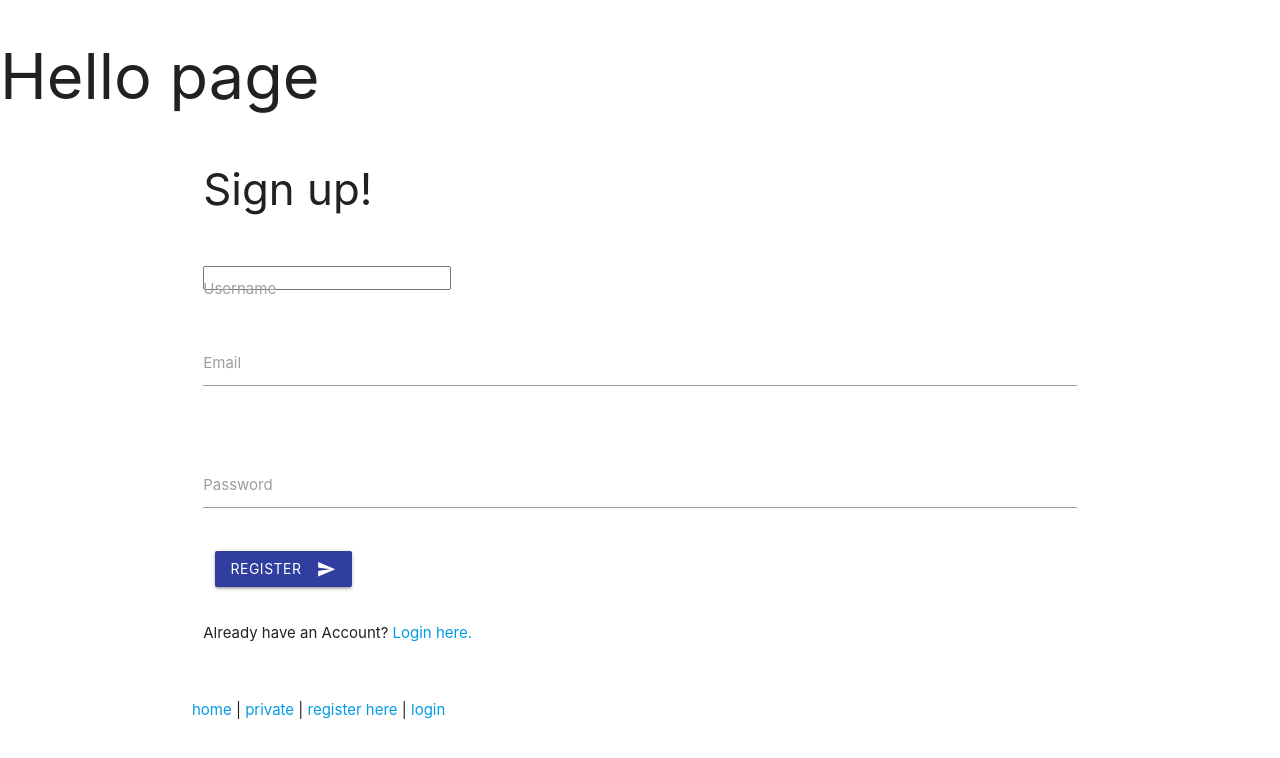
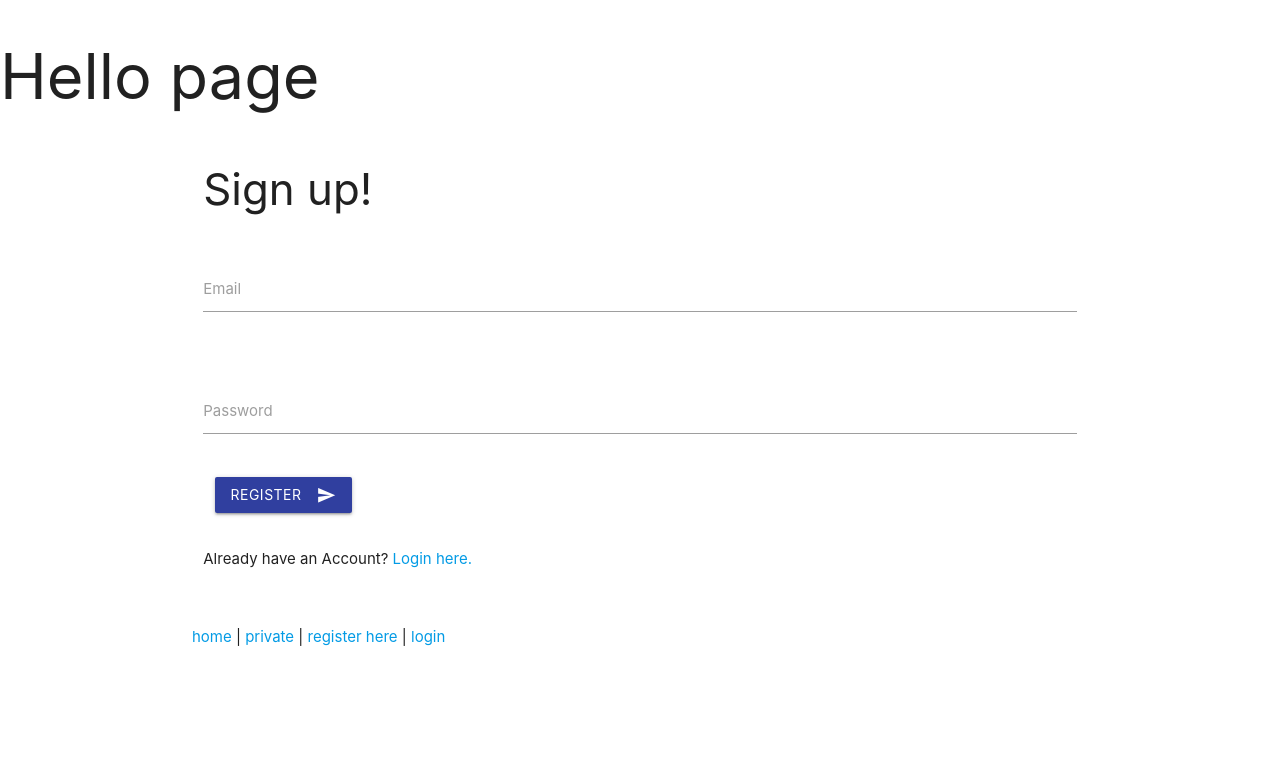
Before and after one commit to Jverbist/FastAPI_Gotcha, a FastAPI app: page /register/ in a window 1280 px wide. Shown: the top 758 px of the page. Run offline with FastAPI, Linux system fonts and the light colour scheme; some libraries are stand-ins or nearby versions.

Commit message:
Working login again

```diff
--- a/main.py
+++ b/main.py
@@ -73,10 +73,10 @@ async def registration(request: Request):
 
 
 @app.post("/register/", response_class=HTMLResponse)
-async def register(request: Request, username: str = Form(...), email: str = Form(...), password: str = Form(...)):
+async def register(request: Request, email: str = Form(...), password: str = Form(...)):
     user = User(email = email,
-        password = password, username = username)
-    query = users.insert().values(username = user.username, email = user.email,
+        password = password)
+    query = users.insert().values( email = user.email,
         password= auth_handler.get_hash_password(user.password))
     result = await database.execute(query)
     # TODO verify success and handle errors
--- a/models.py
+++ b/models.py
@@ -1,6 +1,5 @@
 from pydantic import BaseModel, EmailStr
 
 class User(BaseModel):
-    username: str
     email: EmailStr
     password: str
--- a/schema.py
+++ b/schema.py
@@ -14,7 +14,6 @@ users = sqlalchemy.Table(
     metadata,
     sqlalchemy.Column("id", sqlalchemy.Integer, primary_key=True,
     autoincrement=True),
-    sqlalchemy.Column("username", sqlalchemy.String),
     sqlalchemy.Column("email", sqlalchemy.String, unique=True),
     sqlalchemy.Column("password", sqlalchemy.String),
     sqlalchemy.Column("is_active", sqlalchemy.Boolean,
--- a/templates/register.html
+++ b/templates/register.html
@@ -11,12 +11,6 @@
             hx-target="#register"
             method="post"
         >
-            <div class="row">
-                <div class="input-field col s12">
-                   <input id="username" type="username" name="username" class="validate">
-                   <label for="username">Username</label>
-                </div>
-            </div>
             <div class="row">
                 <div class="input-field col s12">
                     <input
```
